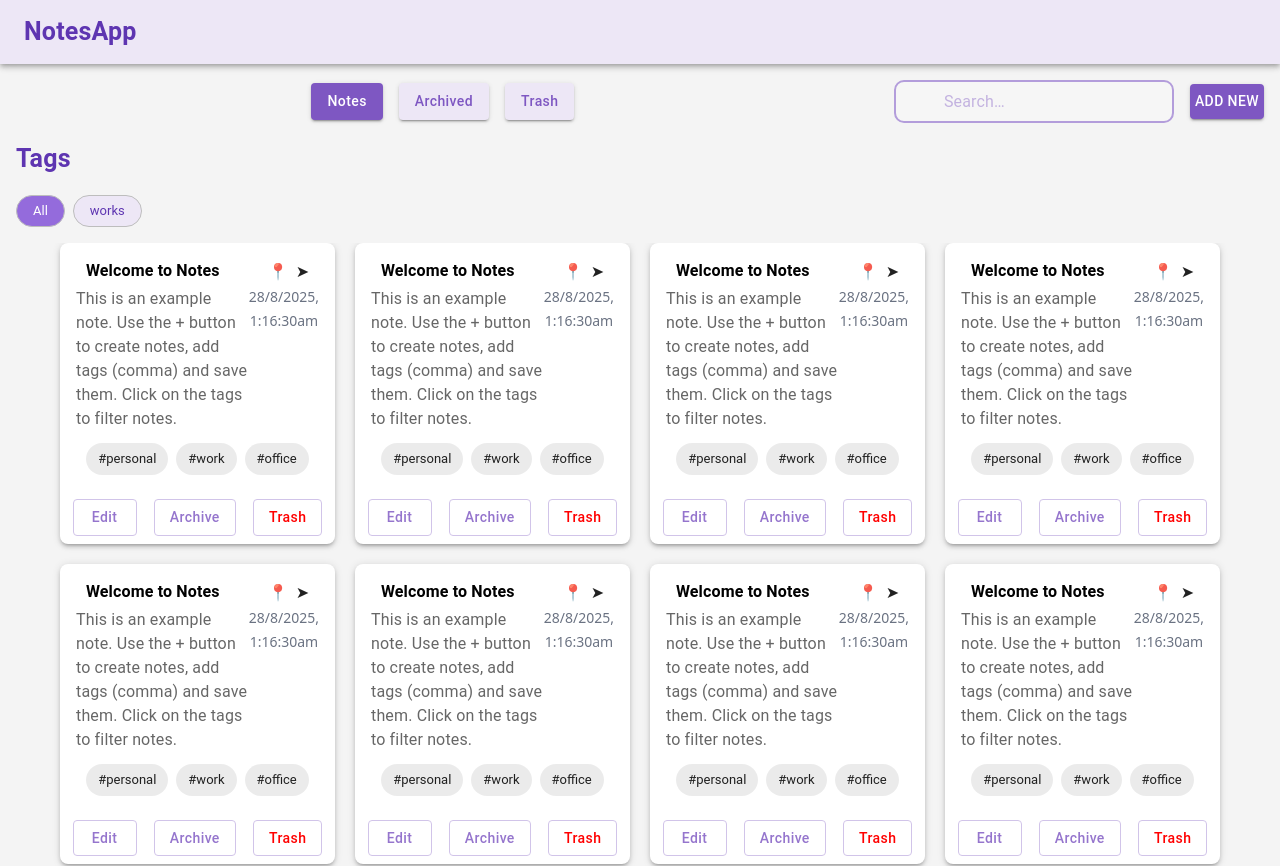
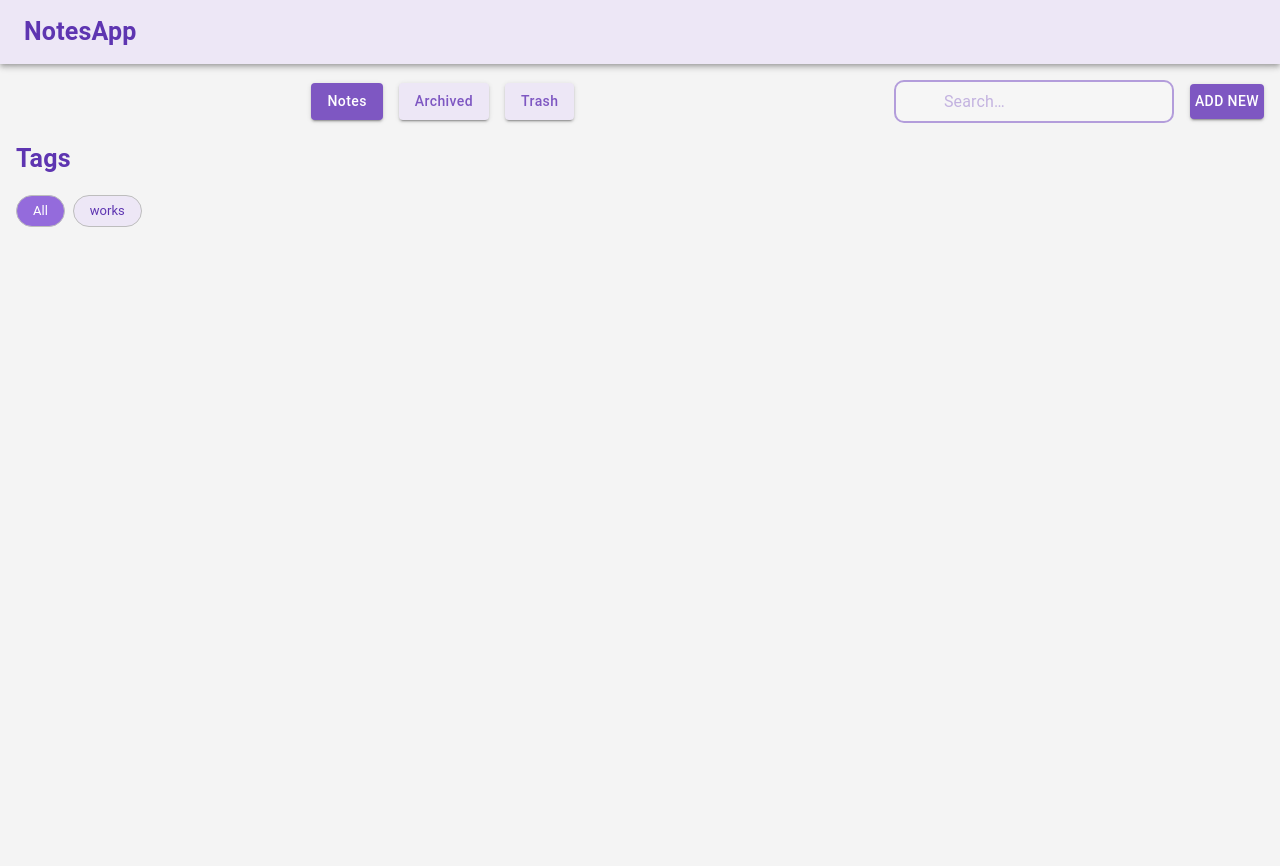
Before and after one commit to Sajitha94/project_01_NotesApp, a React (Vite) app: page / in a window 1280 px wide. Shown: the top 866 px of the page. After the commit the page ends 800 px from the top, so only its background shows below. Built offline with nearby package versions, Linux system fonts and the light colour scheme; some icons are missing.

Commit message:
setitem localstorage

```diff
--- a/src/components/CardPage.jsx
+++ b/src/components/CardPage.jsx
@@ -9,9 +9,12 @@ import Chip from "@mui/material/Chip";
 import Stack from "@mui/material/Stack";
 
 function CardPage() {
-  const cardArr = [1, 2, 3, 4, 5, 6, 7, 8, 9, 10];
+  const cardArr = JSON.parse(localStorage.getItem("notes")) || [];
+  console.log(cardArr);
+
   const buttonsActions = ["Edit", "Archive", "Trash"];
   const chipArr = ["#personal", "#work", "#office"];
+
   return (
     <Box className="flex contain-content justify-center items-center mx-5 gap-5  flex-wrap ">
       {cardArr.map((card) => (
--- a/src/components/DialogPage.jsx
+++ b/src/components/DialogPage.jsx
@@ -39,12 +39,15 @@ function DialogPage({ open, handleClose }) {
     const tags = formData.get("tags");
     const dateTimeString = new Date();
     const [date, time] = dateTimeString.toLocaleString().split(",");
-    const newNote = { title, description, tags, date, time };
 
     const existingNotes = JSON.parse(localStorage.getItem("notes")) || [];
+    const id = existingNotes.length + 1 || 1;
+    const newNote = { id, title, description, tags, date, time };
     existingNotes.push(newNote);
+
     localStorage.setItem("notes", JSON.stringify(existingNotes));
 
+    console.log(newNote);
     handleClose();
   };
   return (
```
